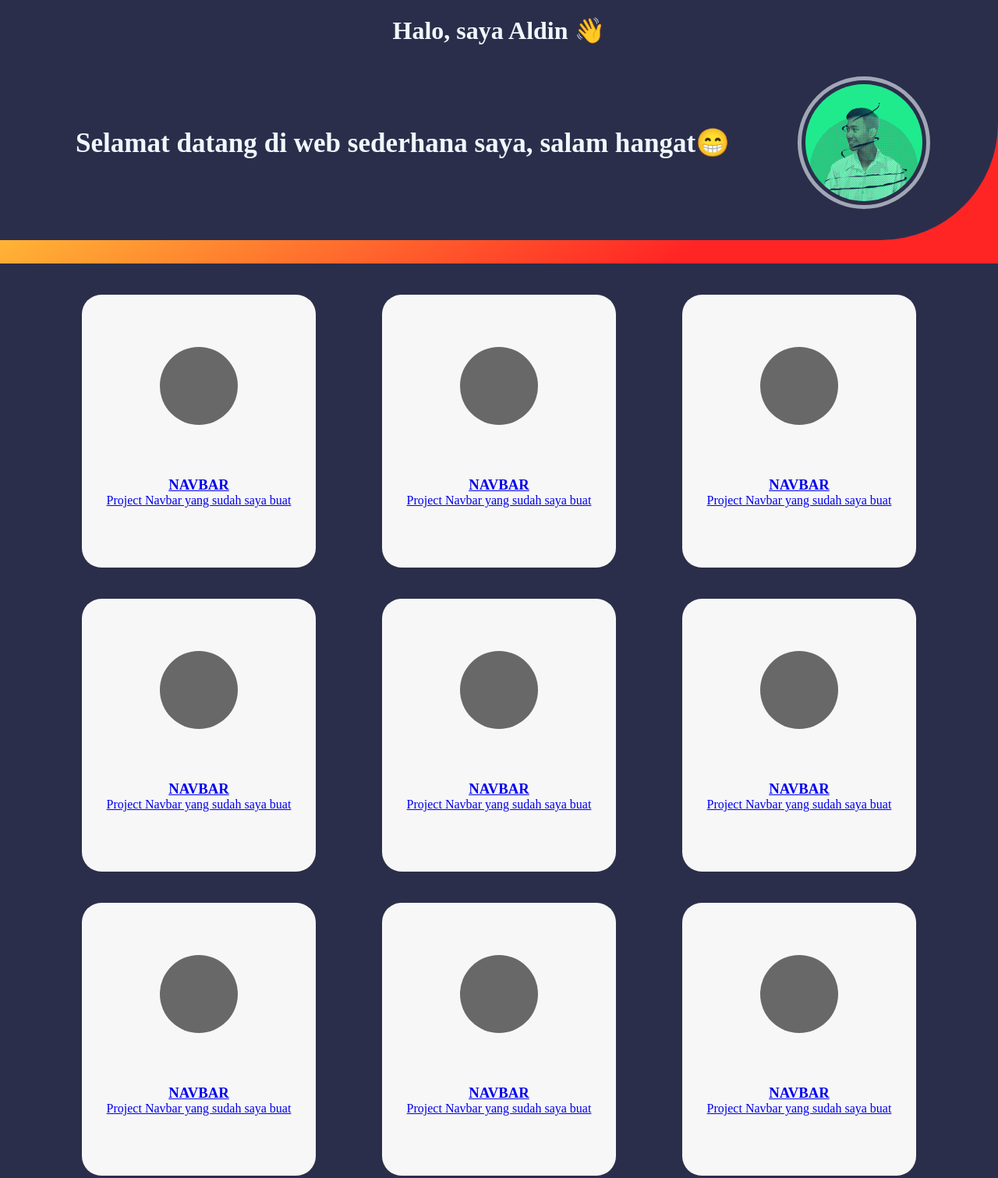
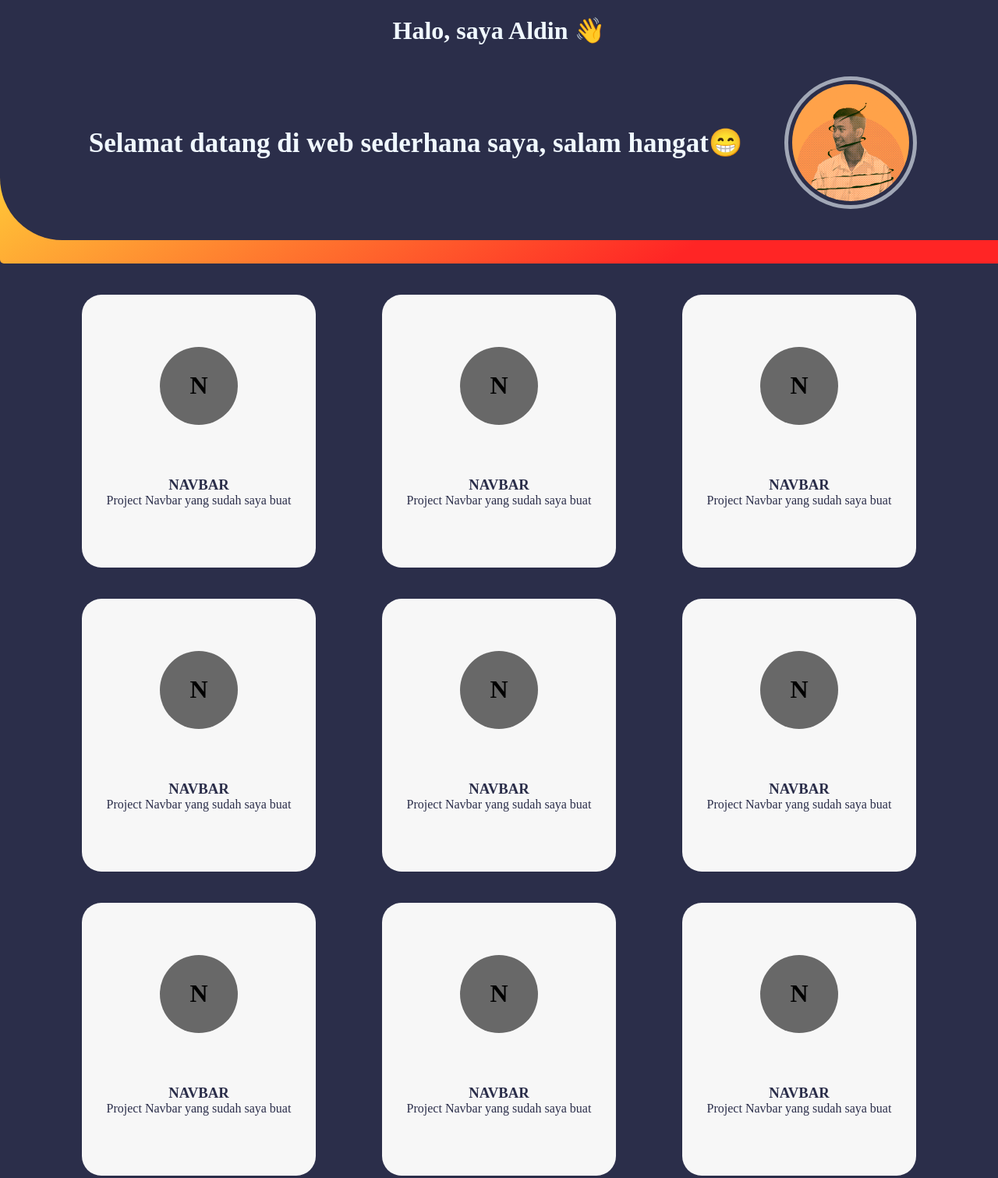
Before and after one commit to aldinnasrunm/aldinnasrunm.github.io, a plain HTML site: page index.html in a window 1280 px wide. Shown: the top 1511 px of the page at 78% size. Drawn offline with Linux system fonts and the light colour scheme.

Commit message:
fixing widht issue

```diff
--- a/index.html
+++ b/index.html
@@ -23,70 +23,70 @@
     </div>
     <div class="container">
         <span>
-            <div class="pjc Navbar"></div>
+            <div class="pjc Navbar"><h1>N</h1></div>
             <a href="http://">
                 <h3>NAVBAR</h3>
                 <p>Project Navbar yang sudah saya buat</p>
             </a>
         </span>
         <span>
-            <div class="pjc Navbar"></div>
+            <div class="pjc Navbar"><h1>N</h1></div>
             <a href="http://">
                 <h3>NAVBAR</h3>
                 <p>Project Navbar yang sudah saya buat</p>
             </a>
         </span>
         <span>
-            <div class="pjc Navbar"></div>
+            <div class="pjc Navbar"><h1>N</h1></div>
             <a href="http://">
                 <h3>NAVBAR</h3>
                 <p>Project Navbar yang sudah saya buat</p>
             </a>
         </span>
         <span>
-            <div class="pjc Navbar"></div>
+            <div class="pjc Navbar"><h1>N</h1></div>
             <a href="http://">
                 <h3>NAVBAR</h3>
                 <p>Project Navbar yang sudah saya buat</p>
             </a>
         </span>
         <span>
-            <div class="pjc Navbar"></div>
+            <div class="pjc Navbar"><h1>N</h1></div>
             <a href="http://">
                 <h3>NAVBAR</h3>
                 <p>Project Navbar yang sudah saya buat</p>
             </a>
         </span>
         <span>
-            <div class="pjc Navbar"></div>
+            <div class="pjc Navbar"><h1>N</h1></div>
             <a href="http://">
                 <h3>NAVBAR</h3>
                 <p>Project Navbar yang sudah saya buat</p>
             </a>
         </span>
         <span>
-            <div class="pjc Navbar"></div>
+            <div class="pjc Navbar"><h1>N</h1></div>
             <a href="http://">
                 <h3>NAVBAR</h3>
                 <p>Project Navbar yang sudah saya buat</p>
             </a>
         </span>
         <span>
-            <div class="pjc Navbar"></div>
+            <div class="pjc Navbar"><h1>N</h1></div>
             <a href="http://">
                 <h3>NAVBAR</h3>
                 <p>Project Navbar yang sudah saya buat</p>
             </a>
         </span>
         <span>
-            <div class="pjc Navbar"></div>
+            <div class="pjc Navbar"><h1>N</h1></div>
             <a href="http://">
                 <h3>NAVBAR</h3>
                 <p>Project Navbar yang sudah saya buat</p>
             </a>
         </span>
         <span>
-            <div class="pjc Navbar"></div>
+            <div class="pjc Navbar"><h1>N</h1></div>
             <a href="http://">
                 <h3>NAVBAR</h3>
                 <p>Project Navbar yang sudah saya buat</p>
--- a/style/style.css
+++ b/style/style.css
@@ -22,9 +22,9 @@ header{
     position: relative;
     height: 250px;
     background-color:#2b2e4a;
-    border-radius:0 0 150px 0;
+    border-radius: 0 0 0 80px;
+    padding: 0 50px;
 }
-
 .welcome::before{
     top:50px;
     content: "";
@@ -35,6 +35,7 @@ header{
     position: absolute;
     display: block;
     z-index: -2;
+    border-radius: 0 0 0 5px;
 
 }
 
@@ -44,8 +45,9 @@ header{
     justify-content: center;
 }
 .profile img{
-    width: 150px;
+    width: 100%;
     border-radius: 150px;
+    filter: hue-rotate(-120deg);
 }
 .welcome .profile::before{
     content: " ";
@@ -90,14 +92,31 @@ header{
     margin: 40px auto;
     border-radius: 100px;
     box-sizing: border-box;
+    display: flex;
+    justify-content: center;
+    align-items: center;
 }
 .container span a{
+    color: #2b2e4a;
+    text-decoration: none;
     text-align: center;
 }
 /* responsive  */
 
 @media screen and (max-width : 768px){
+    .welcome {
+        border-radius:0 0 100px 0;
+        font-size: 18px;
+    }
 
+    .profile img{
+        width: 80%;
+        border-radius: 130px;
+    }
+    .welcome .profile::before{
+        height: 140px;
+        width: 140px;
+    }
 }
 
 
@@ -105,10 +124,22 @@ header{
     .welcome {
         flex-direction: column-reverse;
         border-radius:0 0 100px 0;
+        font-size: 14px;
+    }
+
+    .profile img{
+        width: 70%;
+        border-radius: 100%;
+    }
+    .welcome .profile::before{
+        height: 110px;
+        width: 110px;
+        transform: translateY(-8px) translateX(-1px) ;
     }
 
     .container{
         flex-direction: column;
 
     }
+
 }
```
